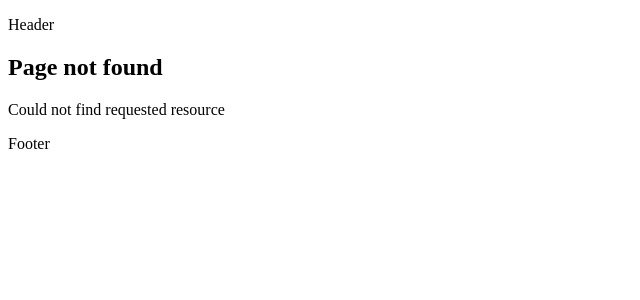
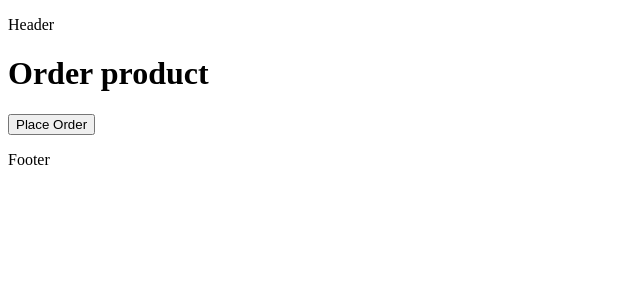
Before and after one commit to IT-S-ACE/Next-JS, a Next.js app: page /order-product in a window 1280 px wide. Before the commit this address had no page. Shown: the top 300 px of the page, without its empty margins (0-640 px from the left). Built offline with nearby package versions, Linux system fonts and the light colour scheme.

Commit message:
Navigating Programmatically

```diff
--- /dev/null
+++ b/src/app/order-product/page.tsx
@@ -0,0 +1,19 @@
+import { useRouter } from "next/router"
+
+export default function OrderProduct() {
+    const router = useRouter()
+    const handleClick = () => {
+        console.log("Placing your order")
+        router.push('/') // redirect to the home page by add it to the routes history
+        // router.replace('/') // do as like the replace in Link component
+        // router.back() // redirect back to the previous page
+        // router.forward() // go to the next page
+    }
+
+    return(
+        <>
+            <h1>Order product</h1>
+            <button onClick={handleClick}> Place Order</button>
+        </>
+    )
+};
```
